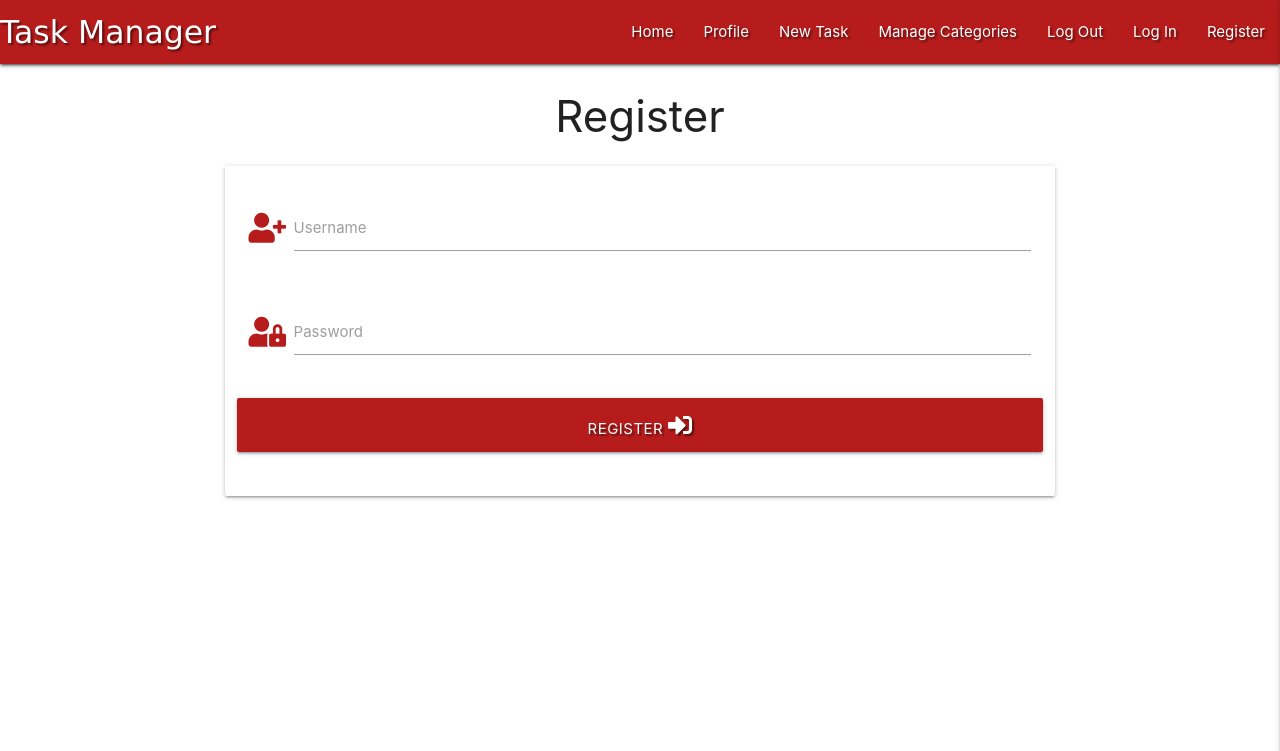
After one commit to mion93/flask-task-manager-project, a Flask app: page /register in a window 1280 px wide. The commit adds this page. Shown: the top 751 px of the page. Run offline with Flask 2, Linux system fonts and the light colour scheme; some libraries are stand-ins or nearby versions.

Commit message:
add register template

```diff
--- a/app.py
+++ b/app.py
@@ -4,6 +4,7 @@ from flask import (
     redirect, request, session, url_for)
 from flask_pymongo import PyMongo
 from bson.objectid import ObjectId
+from werkzeug.security import generate_password_hash, check_password_hash
 if os.path.exists("env.py"):
     import env
 
@@ -26,6 +27,11 @@ def get_tasks():
     return render_template("tasks.html", tasks=tasks)
 
 
+@app.route("/register", methods=["GET", "POST"])
+def register():
+    return render_template("register.html")
+
+
 if __name__ == "__main__":
     app.run(host=os.environ.get("IP"),
     port=int(os.environ.get("PORT")),
--- a/templates/base.html
+++ b/templates/base.html
@@ -41,7 +41,7 @@
                     <li><a href="#">Manage Categories</a></li>
 					<li><a href="#">Log Out</a></li>
                     <li><a href="#">Log In</a></li>
-                    <li><a href="#">Register</a></li>
+                    <li><a href="{{ url_for('register') }}">Register</a></li>
 		</ul>
 	</header>
 
--- /dev/null
+++ b/templates/register.html
@@ -0,0 +1,32 @@
+{% extends "base.html" %} {% block content %}
+
+<h3 class="center-align">Register</h3>
+<div class="row">
+	<form class="col s12 m8 offset-m2">
+		<div class="card-panel">
+        <!--username-->
+			<div class="row">
+				<div class="input-field col s12">
+					<i class="fas fa-user-plus prefix red-text text-darken-4"></i>
+					<input id="username" name="username" type="text" class="validate" />
+					<label for="username">Username</label>
+				</div>
+			</div>
+        <!--Password-->
+			<div class="row">
+				<div class="input-field col s12">
+					<i class="fas fa-user-lock prefix red-text text-darken-4"></i>
+					<input id="password" name="password" type="password" class="validate"/>
+					<label for="password">Password</label>
+				</div>
+			</div>
+         <!--Register-->
+			<div class="row">
+				<button type="submit" class="col s12 btn-large red lighten-1 darken-4 text-shadow">
+                    Register <i class="fas fa-sign-in-alt"></i>
+	             </button>
+			</div>
+		</div>
+	</form>
+</div>
+{% endblock %}
```
